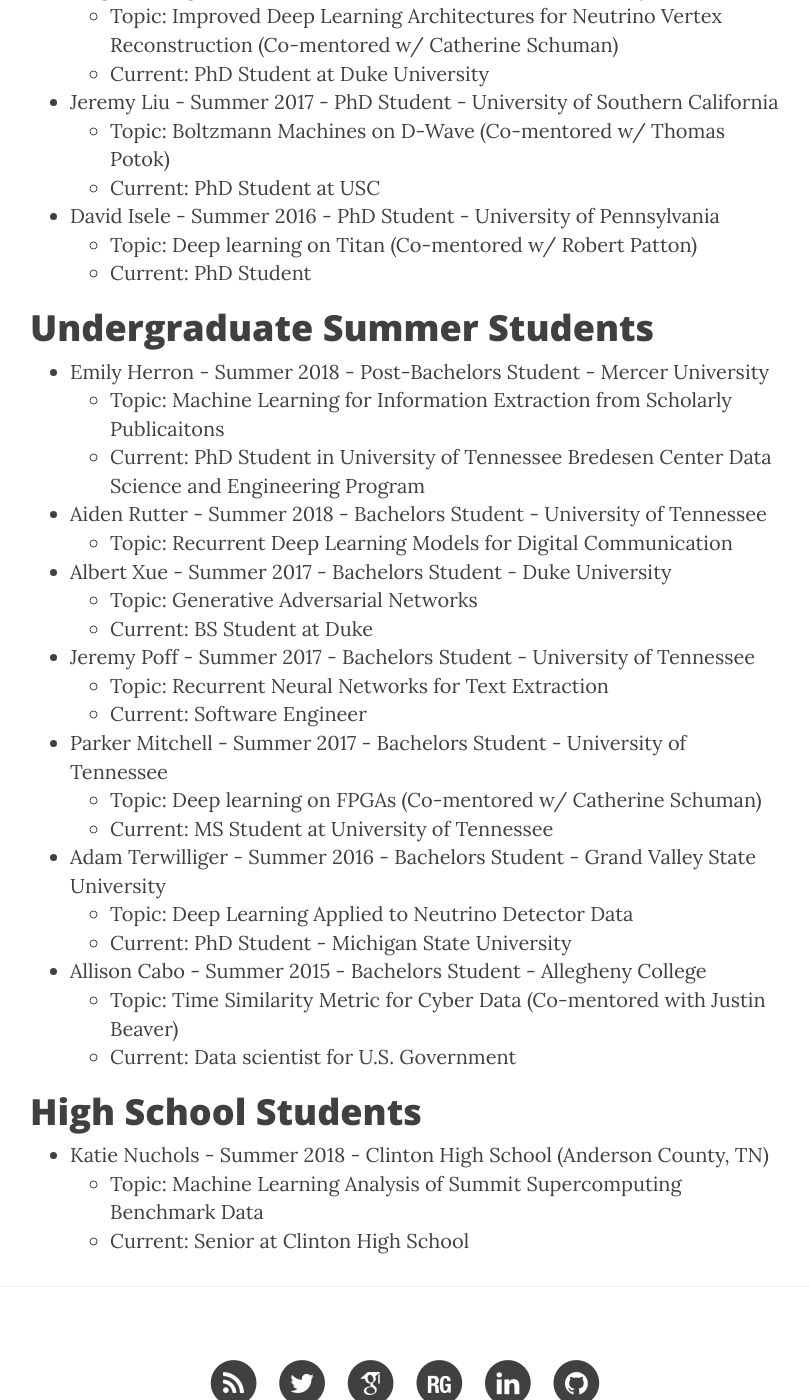
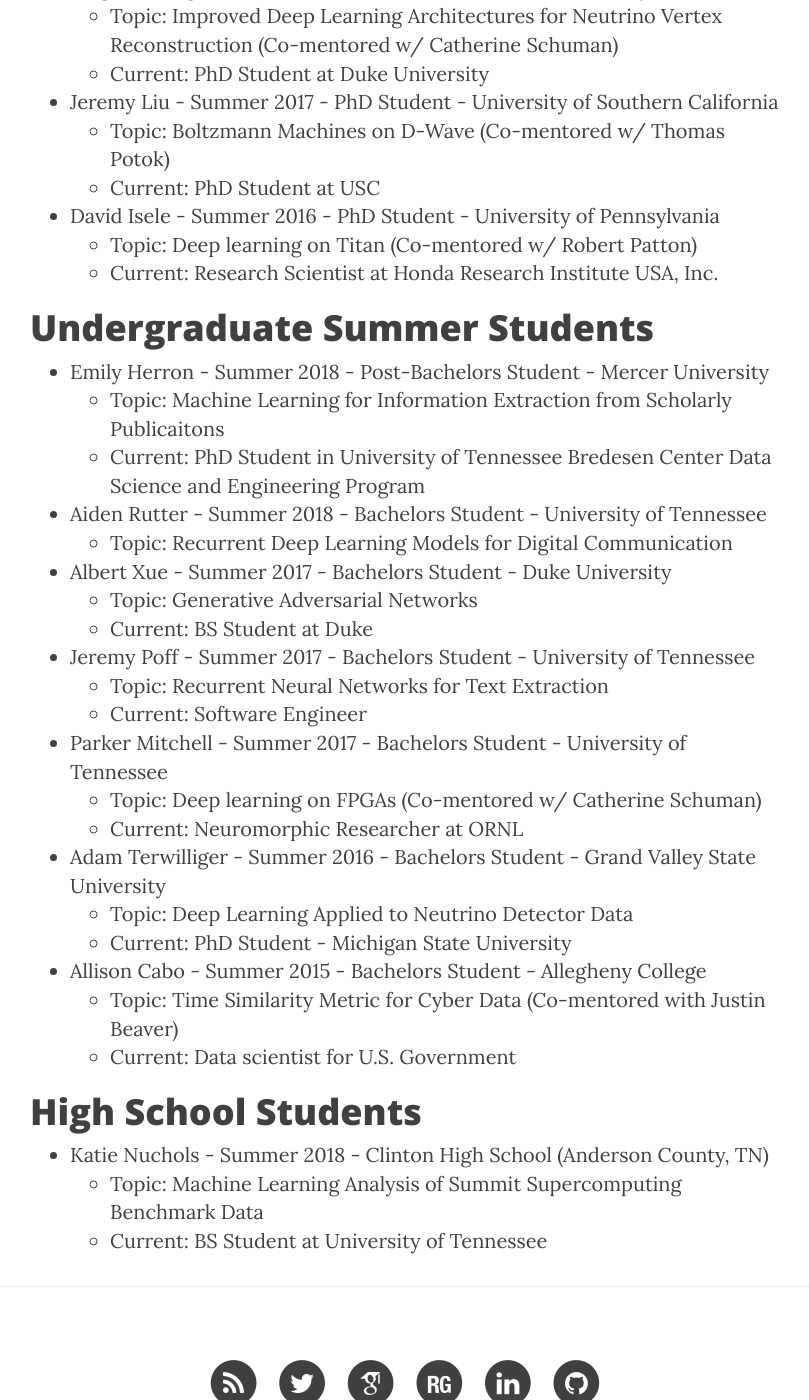
Before and after one commit to stevenryoung/stevenryoung.github.io, a Jekyll site: the page built from students.md, in a window 1280 px wide and 1400 px high, scrolled down 843 px. Shown: the whole window, without its empty margins (235-1044 px from the left). Built offline with Jekyll 4.4.1, drawn with Linux system fonts in a browser that asks for light colours; nearby versions of some CDN libraries.

Commit message:
Update students.md

```diff
--- a/students.md
+++ b/students.md
@@ -20,7 +20,7 @@ header-img: "img/about-bg-blue.jpg"
     - Current: PhD Student at USC
 - [David Isele](https://www.grasp.upenn.edu/people/david-isele) - Summer 2016 - PhD Student - University of Pennsylvania
     - Topic: Deep learning on Titan (Co-mentored w/ Robert Patton)
-    - Current: PhD Student
+    - Current: Research Scientist at Honda Research Institute USA, Inc.
 
 # Undergraduate Summer Students
 - Emily Herron - Summer 2018 - Post-Bachelors Student - Mercer University
@@ -36,7 +36,7 @@ header-img: "img/about-bg-blue.jpg"
     - Current: Software Engineer
 - [Parker Mitchell](https://parker.mmtechonline.com/personal_site/) - Summer 2017 - Bachelors Student - University of Tennessee
     - Topic: Deep learning on FPGAs (Co-mentored w/ Catherine Schuman)
-    - Current: MS Student at University of Tennessee
+    - Current: Neuromorphic Researcher at ORNL
 - [Adam Terwilliger](http://cvlab.cse.msu.edu/pages/people.html) - Summer 2016 - Bachelors Student - Grand Valley State University
     - Topic: Deep Learning Applied to Neutrino Detector Data
     - Current: PhD Student - Michigan State University
@@ -47,4 +47,4 @@ header-img: "img/about-bg-blue.jpg"
 # High School Students
 - Katie Nuchols - Summer 2018 - Clinton High School (Anderson County, TN)
     - Topic: Machine Learning Analysis of Summit Supercomputing Benchmark Data
-    - Current: Senior at Clinton High School
+    - Current: BS Student at University of Tennessee
```
